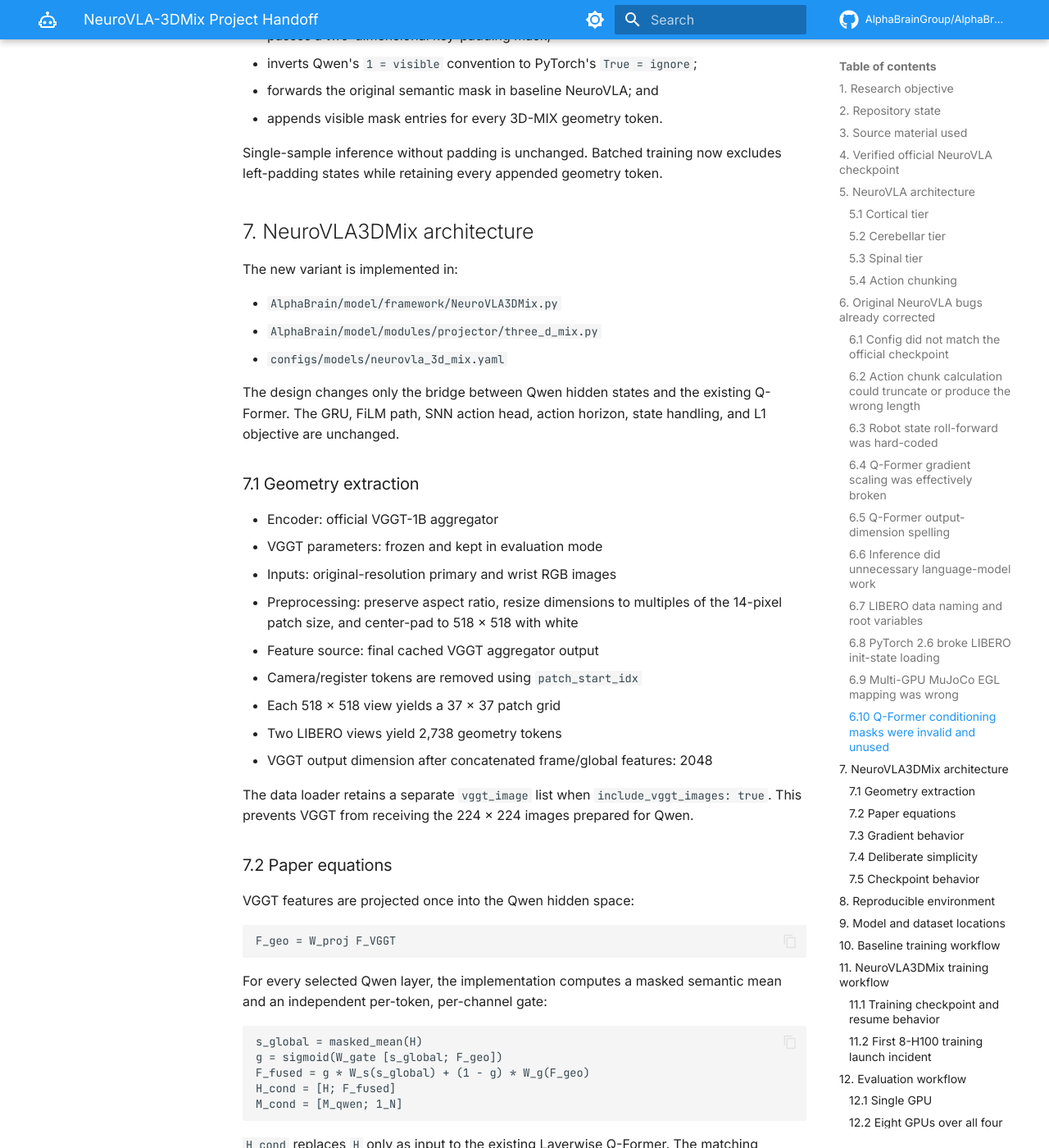
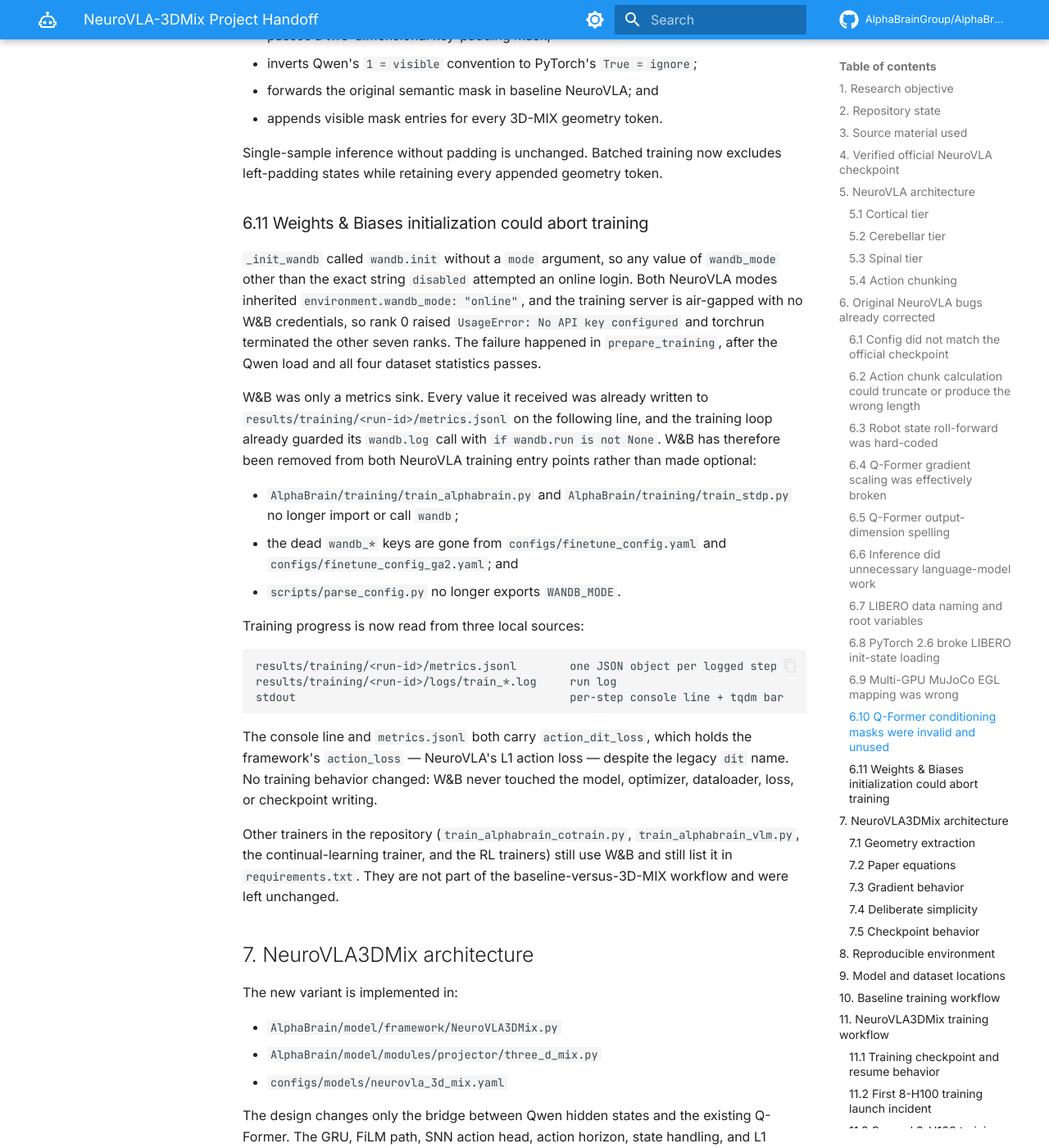
Before and after one commit to f1sherb0y/NeuroVLA-3DMix, an MkDocs documentation site: the page built from docs/HANDOFF.md, in a window 1280 px wide and 1400 px high, scrolled down 8899 px. Shown: the whole window at 82% size. Built offline with MkDocs 1.6.1 and Material for MkDocs 9.7.7, drawn with Linux system fonts in a browser that asks for light colours; comment, search, counter and statistics services are not loaded; the version menu is left out; some of the changed text lies outside the part shown.

Commit message:
Remove W&B from NeuroVLA training, log locally instead
`_init_wandb` called `wandb.init` without a `mode` argument, so any
`wandb_mode` other than the exact string `disabled` attempted an online
login. Both NeuroVLA modes inherited `environment.wandb_mode: "online"`
and the training server is air-gapped with no credentials, so rank 0
raised `UsageError: No API key configured` in `prepare_training` and
torchrun terminated the other seven ranks — after the Qwen load and all
four dataset statistics passes, before step 0.

W&B was only a metrics sink. Every value it received was already written
to `metrics.jsonl` on the next line, and the training loop already
guarded its `wandb.log` with `if wandb.run is not None`. Remove it from
both NeuroVLA entry points rather than make it optional:

- train_alphabrain.py, train_stdp.py: drop the import, `_init_wandb`,
  `wandb.log`, and `wandb.finish`. train_stdp.py's `wandb.log` was
  unguarded, so it would have crashed had init been skipped.
- finetune_config{,_ga2}.yaml: drop the now-dead `wandb_*` keys.
- parse_config.py: stop exporting `WANDB_MODE`; nothing reads it.

Progress is read from metrics.jsonl, logs/train_*.log, and the per-step
console line. No training behavior changes: W&B never touched the model,
optimizer, dataloader, loss, or checkpoint writing.

The cotrain, VLM, continual-learning, and RL trainers still use W&B and
are unchanged; wandb stays in requirements.txt for them.

````diff
--- a/docs/HANDOFF.md
+++ b/docs/HANDOFF.md
@@ -337,6 +337,46 @@ Qwen attention mask to the Q-Former. Commit `076ceeb` now:
 Single-sample inference without padding is unchanged. Batched training now
 excludes left-padding states while retaining every appended geometry token.
 
+### 6.11 Weights & Biases initialization could abort training
+
+`_init_wandb` called `wandb.init` without a `mode` argument, so any value of
+`wandb_mode` other than the exact string `disabled` attempted an online login.
+Both NeuroVLA modes inherited `environment.wandb_mode: "online"`, and the
+training server is air-gapped with no W&B credentials, so rank 0 raised
+`UsageError: No API key configured` and torchrun terminated the other seven
+ranks. The failure happened in `prepare_training`, after the Qwen load and all
+four dataset statistics passes.
+
+W&B was only a metrics sink. Every value it received was already written to
+`results/training/<run-id>/metrics.jsonl` on the following line, and the
+training loop already guarded its `wandb.log` call with `if wandb.run is not
+None`. W&B has therefore been removed from both NeuroVLA training entry points
+rather than made optional:
+
+- `AlphaBrain/training/train_alphabrain.py` and
+  `AlphaBrain/training/train_stdp.py` no longer import or call `wandb`;
+- the dead `wandb_*` keys are gone from `configs/finetune_config.yaml` and
+  `configs/finetune_config_ga2.yaml`; and
+- `scripts/parse_config.py` no longer exports `WANDB_MODE`.
+
+Training progress is now read from three local sources:
+
+```text
+results/training/<run-id>/metrics.jsonl        one JSON object per logged step
+results/training/<run-id>/logs/train_*.log     run log
+stdout                                         per-step console line + tqdm bar
+```
+
+The console line and `metrics.jsonl` both carry `action_dit_loss`, which holds
+the framework's `action_loss` — NeuroVLA's L1 action loss — despite the legacy
+`dit` name. No training behavior changed: W&B never touched the model,
+optimizer, dataloader, loss, or checkpoint writing.
+
+Other trainers in the repository (`train_alphabrain_cotrain.py`,
+`train_alphabrain_vlm.py`, the continual-learning trainer, and the RL trainers)
+still use W&B and still list it in `requirements.txt`. They are not part of the
+baseline-versus-3D-MIX workflow and were left unchanged.
+
 ## 7. NeuroVLA3DMix architecture
 
 The new variant is implemented in:
@@ -669,6 +709,29 @@ network are non-fatal. Set `NO_ALBUMENTATIONS_UPDATE=1` to suppress them. No
 checkpoint or training progress was produced by this failed launch, so the same
 run ID can be reused after repairing the metadata.
 
+### 11.3 Second 8-H100 training launch incident
+
+On 2026-08-01 the baseline relaunch got further. The captured log is available
+locally at:
+
+```text
+~/Downloads/logs-acp-20260803T220054.txt.gz
+```
+
+The `meta/modality.json` repair had worked. All four subsets built cleanly and
+the log reported:
+
+```text
+Dataset lengths: [ 66984  52042  52970 101469]
+[model]  Total 3772.56M  Trainable 3772.56M
+```
+
+The run then failed at 09:45:18, before step 0, with
+`wandb.errors.errors.UsageError: No API key configured`. This was the W&B
+initialization defect recorded in section 6.11, not a data, model, DeepSpeed,
+NCCL, or GPU failure. Again no checkpoint was produced, so the same run ID can
+be reused.
+
 ## 12. Evaluation workflow
 
 Evaluation is in-process: one Python process owns both the policy and its
@@ -862,6 +925,8 @@ The following checks have passed locally:
 - baseline NeuroVLA regression tests
 - eight-GPU shard-plan and result aggregation tests
 - EGL logical-device mapping test
+- config resolution for `neuro_vla`, `neuro_vla_3d_mix`, and `neuro_vla_stdp`
+  after the W&B key removal, in both GA1 and GA2 configs
 
 At handoff time the complete test suite has 23 passing tests:
 
@@ -907,11 +972,12 @@ What has not been tested locally:
 
 ## 18. Immediate next actions
 
-1. Install and verify `meta/modality.json` in all four LeRobot LIBERO subset
-   directories on the server.
-2. Relaunch `neurovla_baseline_libero_all_h100x8_bs8_ga1` as `junyu` and confirm
-   dataset construction, all eight ranks, the first optimizer step, and GPU
-   memory use.
+1. Done on 2026-08-01: `meta/modality.json` is installed in all four LeRobot
+   LIBERO subset directories on the server. All four datasets built cleanly.
+2. Relaunch `neurovla_baseline_libero_all_h100x8_bs8_ga1` as `junyu` after
+   pulling the W&B removal, and confirm dataset construction, all eight ranks,
+   the first optimizer step, and GPU memory use. Watch progress with
+   `tail -f results/training/<run-id>/metrics.jsonl`; there is no dashboard.
 3. Let the baseline reach step 50,000; the sequential cloud command then starts
    `neurovla_3d_mix_libero_all_h100x8_bs8_ga1`.
 4. Confirm the 3D-MIX run completes its first step at batch 8. If it OOMs, stop
````
Also changed, not shown: 5 other files.
